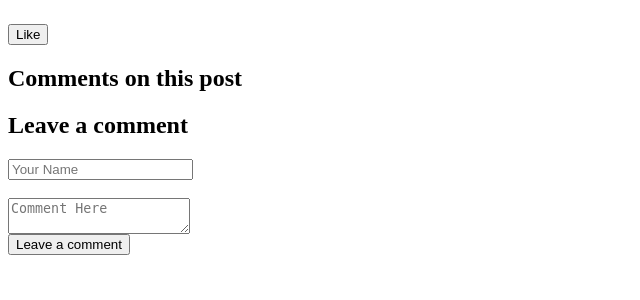
After one commit to darawoo/CSSI-Final-Project, a Python web app: template templates/post.html in a window 1280 px wide. The commit adds this page. Shown: the top 300 px of the page, without its empty margins (0-640 px from the left). Run offline with Jinja, Linux system fonts and the light colour scheme; the template is opened without the code that fills it, so the values that code supplies are empty.

Commit message:
Post Handler and Comments and likes

```diff
--- a/templates/home.html
+++ b/templates/home.html
@@ -14,8 +14,9 @@
      <a href="/new_post">ADD NEW POST</a>
     {% for post in posts %}
      <article>
+       <br>
        <img src="{{post.post_img_url}}"></h6>
-      <h6>By {{post.user}}</h6>
+      <h5><a href = "/post?key={{post.key.urlsafe()}}">{{post.user}}</a></h5>
       </article>
     {% endfor %}
   </body>
--- /dev/null
+++ b/templates/post.html
@@ -0,0 +1,30 @@
+<title>{{post.title}}</title>
+<h1>{{post.title}}</h1>
+<h2>{{post.user}}</h2>
+<h4>{{post.caption}}</h4>
+
+<p>
+  <img src = "{{post.post_img_url}}">
+</p>
+
+<form action = "/like" method="post">
+  <input type = "hidden" name = "post_key" value = "{{post.key.urlsafe()}}">
+  <button>Like</button>
+</form>
+
+<h2>Comments on this post</h2>
+  {% for comment in comments %}
+    <div>{{comment.content}}</div>
+    <div>Written by: {{comment.user}}</div>
+    Posted at {{comment.post_time.strftime("%b %d, %Y")}}
+    <br><br>
+  {% endfor %}
+
+<form action = "/new_comment" method="post">
+  <input type = "hidden" name = "post_key" value = "{{post.key.urlsafe()}}">
+  <h2>Leave a comment</h2>
+
+  <input name = "user" placeholder="Your Name"<br><br><br>
+  <textarea name = "content" placeholder="Comment Here"></textarea><br>
+  <button>Leave a comment</button>
+</form>
```
Also changed, not shown: main.py (+66 -8 lines).
